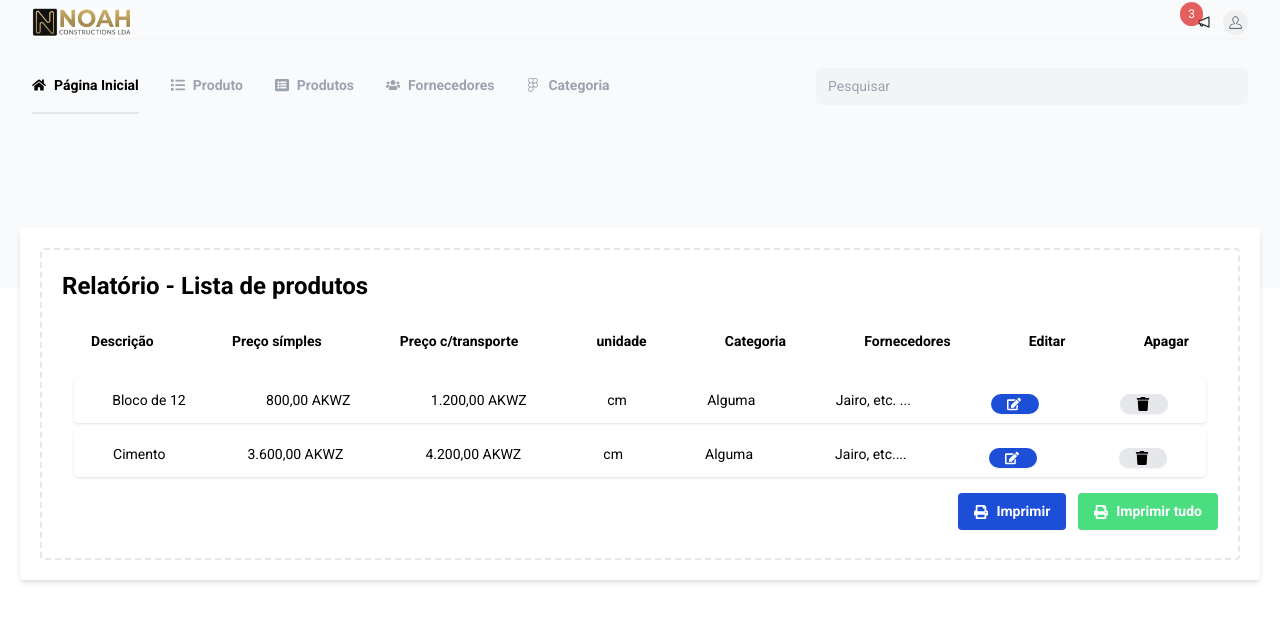
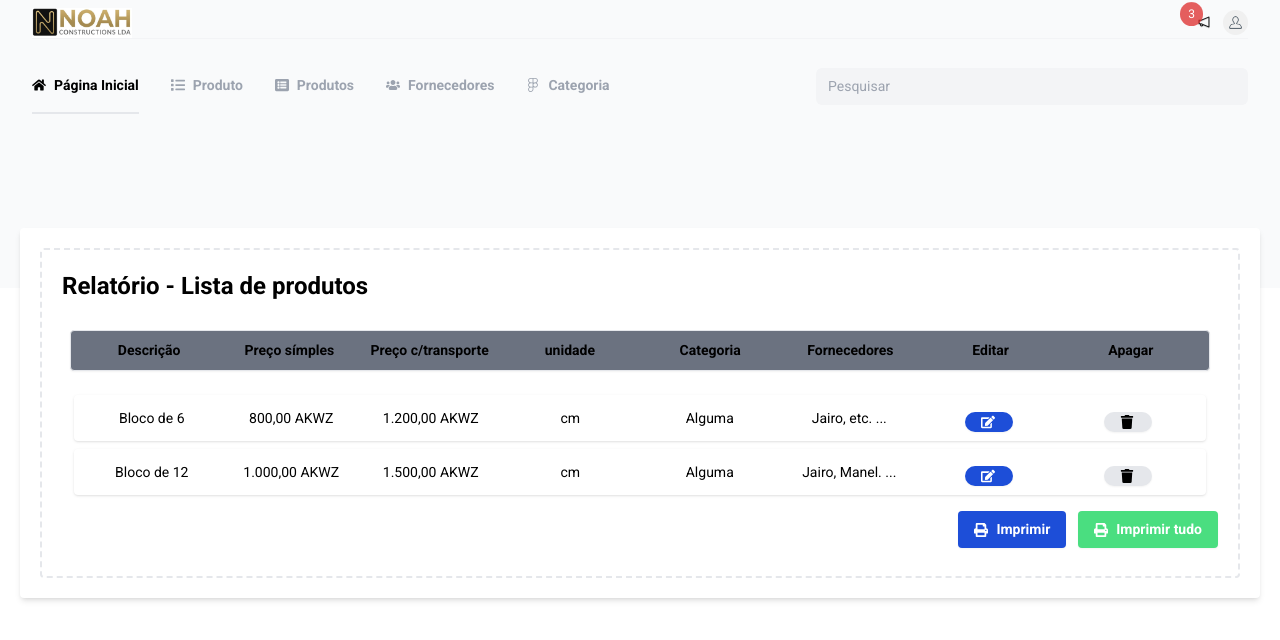
Before and after one commit to JairoDosSantos/gestao-custo-noah, a Next.js app: page /todos-produtos in a window 1280 px wide. Shown: the top 640 px of the page. Built offline with nearby package versions, Linux system fonts and the light colour scheme.

Commit message:
Feitas algumas melhorias no designs de todos as páginas, relatórios e eliminição das fotografias do fornecedor

```diff
--- a/src/components/home/Header.tsx
+++ b/src/components/home/Header.tsx
@@ -15,7 +15,7 @@ const Header = () => {
     const [showNotification, setShowNotification] = useState(false)
 
     return (
-        <div className="bg-gray-50 text-black h-72  py-2 px-8">
+        <header className="bg-gray-50 text-black h-72  py-2 px-8">
             <div className="flex justify-between print:justify-end items-center border-b border-gray-100">
                 <div className="print:hidden">
                     <Image src={Logo} height={100} width={100} objectFit='contain' />
@@ -47,7 +47,7 @@ const Header = () => {
                     <FaSearch />
                 </button>
             </div>
-            <div className="py-5 hidden lg:flex justify-between items-center">
+            <nav className="py-5 hidden lg:flex justify-between items-center">
                 <ul className="flex space-x-8 ">
                     <li onClick={() => setActivo('home')} className={`link-menu ${activo === 'home' && 'actived'}`}>
                         <Link href='/home'>
@@ -87,13 +87,13 @@ const Header = () => {
                     </li>
                 </ul>
                 <form>
-                    <input placeholder="Pesquisar" className="placeholder:text-left text-black placeholder:text-gray-400 bg-gray-100 px-3 py-2 rounded-md w-[432px] ring-0 focus:ring-0" />
+                    <input type='search' placeholder="Pesquisar" className="placeholder:text-left text-black placeholder:text-gray-400 bg-gray-100 px-3 py-2 rounded-md w-[432px] ring-0 focus:ring-0" />
                 </form>
-            </div>
+            </nav>
             <div>
 
             </div>
-        </div>
+        </header>
     )
 }
 
--- a/src/pages/fornecedor/[id].tsx
+++ b/src/pages/fornecedor/[id].tsx
@@ -7,7 +7,7 @@ import Perfil from '../../assets/user.png'
 import { useRouter } from 'next/router';
 
 
-import { FaEdit, FaTrash } from 'react-icons/fa'
+import { FaEdit, FaTrash, FaUser } from 'react-icons/fa'
 
 const FornecedorInfo = () => {
 
@@ -47,12 +47,13 @@ const FornecedorInfo = () => {
                             </div>
                         </div>
                         <div className='flex flex-col justify-center space-y-2'>
-                            <Image src={Perfil} height={150} width={150} className='rounded' objectFit='contain' />
+
+                            <FaUser className='h-44  w-44 text-gray-200' />
                             <div className='flex gap-3'>
-                                <button className='flex space-x-2 items-center btn'>
+                                <button className='flex space-x-2 items-center btn shadow'>
                                     <FaEdit /> <span>Editar</span>
                                 </button>
-                                <button className='flex space-x-2 items-center btn bg-gray-200 text-black'>
+                                <button className='flex space-x-2 items-center btn shadow bg-gray-200 text-black'>
                                     <FaTrash /> <span>Apagar</span>
                                 </button>
                             </div>
--- a/src/pages/produto-info/[id].tsx
+++ b/src/pages/produto-info/[id].tsx
@@ -51,7 +51,10 @@ const InfoProduto = () => {
                         <div className='flex flex-col align-top space-y-2'>
 
                             <div className='flex gap-3'>
-                                <button className='flex space-x-2 items-center btn'>
+                                <button
+                                    onClick={() => alert('Aquí virá uma Modal para edição do Produto')}
+                                    className='flex space-x-2 items-center btn'
+                                >
                                     <FaEdit /> <span>Editar</span>
                                 </button>
                                 <button className='btn bg-green-400 flex space-x-2 items-center'>
--- a/src/pages/todos-produtos.tsx
+++ b/src/pages/todos-produtos.tsx
@@ -19,31 +19,31 @@ const TodosProdutos = () => {
                     <div className='flex gap-5 mt-3'>
                         <table className='min-w-full'>
                             <thead >
-                                <tr className=' flex items-center justify-around space-x-11 mx-3 my-4 text-center'>
-                                    <th>Descrição</th>
-                                    <th>Preço símples</th>
-                                    <th>Preço c/transporte</th>
-                                    <th>unidade</th>
-                                    <th>Categoria</th>
-                                    <th>Fornecedores</th>
-                                    <th>Editar</th>
-                                    <th>Apagar</th>
+                                <tr className='border flex items-center justify-around mx-2 my-4 text-center p-2 shadow-sm rounded bg-gray-500'>
+                                    <th className='w-1/6'>Descrição</th>
+                                    <th className='w-1/6'>Preço símples</th>
+                                    <th className='w-1/6'>Preço c/transporte</th>
+                                    <th className='w-1/6'>unidade</th>
+                                    <th className='w-1/6'>Categoria</th>
+                                    <th className='w-1/6'>Fornecedores</th>
+                                    <th className='w-1/6'>Editar</th>
+                                    <th className='w-1/6'>Apagar</th>
 
                                 </tr>
                             </thead>
                             <tbody>
                                 <tr
                                     onClick={() => router.push('/produto-info/1')}
-                                    className=' hover:cursor-pointer flex mx-3 items-center justify-around space-x-5 my-2 shadow rounded p-2'
+                                    className=' hover:cursor-pointer flex mx-3 items-center justify-around my-2 shadow rounded p-2 text-center'
                                 >
 
-                                    <td className='truncate'>Bloco de 12</td>
-                                    <td>800,00 AKWZ</td>
-                                    <td>1.200,00 AKWZ</td>
-                                    <td>cm</td>
-                                    <td>Alguma</td>
-                                    <td className='truncate'>Jairo, etc. ...</td>
-                                    <td>
+                                    <td className='w-1/6'>Bloco de 6</td>
+                                    <td className='w-1/6'>800,00 AKWZ</td>
+                                    <td className='w-1/6'>1.200,00 AKWZ</td>
+                                    <td className='w-1/6'>cm</td>
+                                    <td className='w-1/6'>Alguma</td>
+                                    <td className='w-1/6'>Jairo, etc. ...</td>
+                                    <td className='w-1/6 flex justify-center'>
                                         <button
                                             className='flex  space-x-2 items-center btn rounded-full h-5 w-12'
                                             title='Editar'
@@ -51,7 +51,7 @@ const TodosProdutos = () => {
                                             <FaEdit />
                                         </button>
                                     </td>
-                                    <td>
+                                    <td className='w-1/6 text-center flex items-center justify-center'>
                                         <button
                                             className='flex space-x-2 items-center btn bg-gray-200 text-black rounded-full h-5 w-12'
                                             title='Apagar'
@@ -62,16 +62,16 @@ const TodosProdutos = () => {
                                 </tr>
                                 <tr
                                     onClick={() => router.push('/produto-info/2')}
-                                    className=' hover:cursor-pointer flex mx-3 items-center justify-around space-x-5 my-2 shadow rounded p-2'
+                                    className=' hover:cursor-pointer flex mx-3 items-center justify-around my-2 shadow rounded p-2 text-center'
                                 >
 
-                                    <td className='truncate'>Cimento</td>
-                                    <td>3.600,00 AKWZ</td>
-                                    <td>4.200,00 AKWZ</td>
-                                    <td>cm</td>
-                                    <td>Alguma</td>
-                                    <td className='truncate'>Jairo, etc....</td>
-                                    <td>
+                                    <td className='w-1/6'>Bloco de 12</td>
+                                    <td className='w-1/6'>1.000,00 AKWZ</td>
+                                    <td className='w-1/6'>1.500,00 AKWZ</td>
+                                    <td className='w-1/6'>cm</td>
+                                    <td className='w-1/6'>Alguma</td>
+                                    <td className='w-1/6'>Jairo, Manel. ...</td>
+                                    <td className='w-1/6 flex justify-center'>
                                         <button
                                             className='flex  space-x-2 items-center btn rounded-full h-5 w-12'
                                             title='Editar'
@@ -79,7 +79,7 @@ const TodosProdutos = () => {
                                             <FaEdit />
                                         </button>
                                     </td>
-                                    <td>
+                                    <td className='w-1/6 text-center flex items-center justify-center'>
                                         <button
                                             className='flex space-x-2 items-center btn bg-gray-200 text-black rounded-full h-5 w-12'
                                             title='Apagar'
```
Also changed, not shown: src/pages/categoria.tsx (+15 -7 lines), src/pages/fornecedor.tsx (+20 -17 lines), src/pages/lista-de-produto.tsx (+41 -37 lines), src/pages/produto.tsx (+22 -15 lines).
